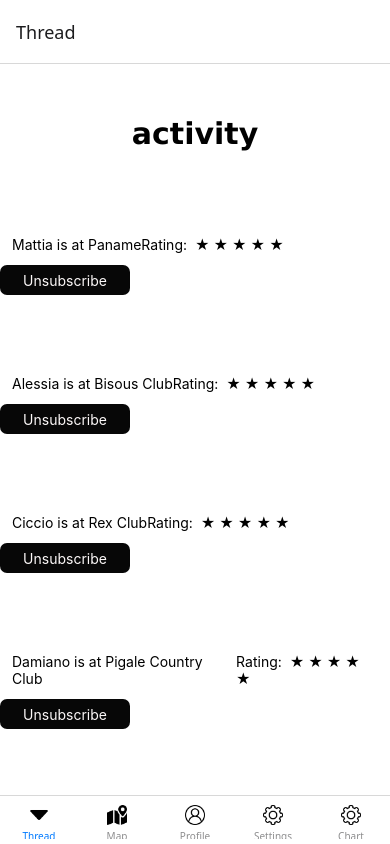
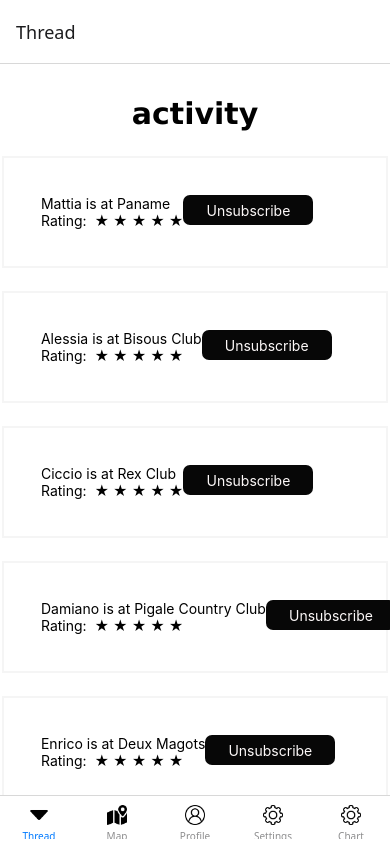
Before and after one commit to hemogl/eleven-frontend2, a React Native app: screen /Map in a window 390 px wide. Built offline with nearby package versions, Linux system fonts and the light colour scheme.

Commit message:
feat: ThreadScreen.tsx configuring thread

```diff
--- a/colorPalet.js
+++ b/colorPalet.js
@@ -5,7 +5,10 @@ export const title = {
 export const dark = {
   black: "#070707ff",
   middledark: "#252323ff",
+  darkgrey: "#585757ff",
   lightgrey: "#c9c6c6ff",
+  semigrey: "#dbd5d5ff",
+  almostgrey: "#f5f5f5ff",
   transparentGrey: "#f9f8ffd8",
   white: "#ffffffff",
 };
--- a/screens/ThreadScreen.tsx
+++ b/screens/ThreadScreen.tsx
@@ -12,8 +12,8 @@ function ThreadScreen() {
   friends.map((friend, key) => {
     if (friend.OnScreen) {
       friendsThreadList.push(
-        <View key={friend.id}>
-          <View style={styles.friendContainer}>
+        <View key={friend.id} style={styles.friendCard}>
+          <View>
             <Text>
               {friend.name} is at {friend.location.place}
             </Text>
@@ -30,23 +30,29 @@ function ThreadScreen() {
   });
 
   return (
-    <ScrollView style={styles.container}>
-      <Heading title="activity" style={{ color: dark.black }}></Heading>
+    <ScrollView style={styles.ThreadContainer}>
+      <Heading title="activity" style={{ color: dark.darkgrey }}></Heading>
       <View>{friendsThreadList}</View>
     </ScrollView>
   );
 }
 
 const styles = StyleSheet.create({
-  container: {
+  ThreadContainer: {
     flex: 1,
-    paddingTop: 50,
+    paddingTop: 30,
     backgroundColor: dark.white,
   },
-  friendContainer: {
-    margin: 12,
-    marginTop: 80,
+  friendCard: {
+    margin: 3,
+    padding: 37,
+    flex: 1,
+    marginTop: 20,
     flexDirection: "row",
+    borderWidth: 2,
+    width: "99%",
+    borderColor: dark.almostgrey,
+    alignSelf: "center",
   },
   text: {
     fontFamily: "MontSerrat",
```
